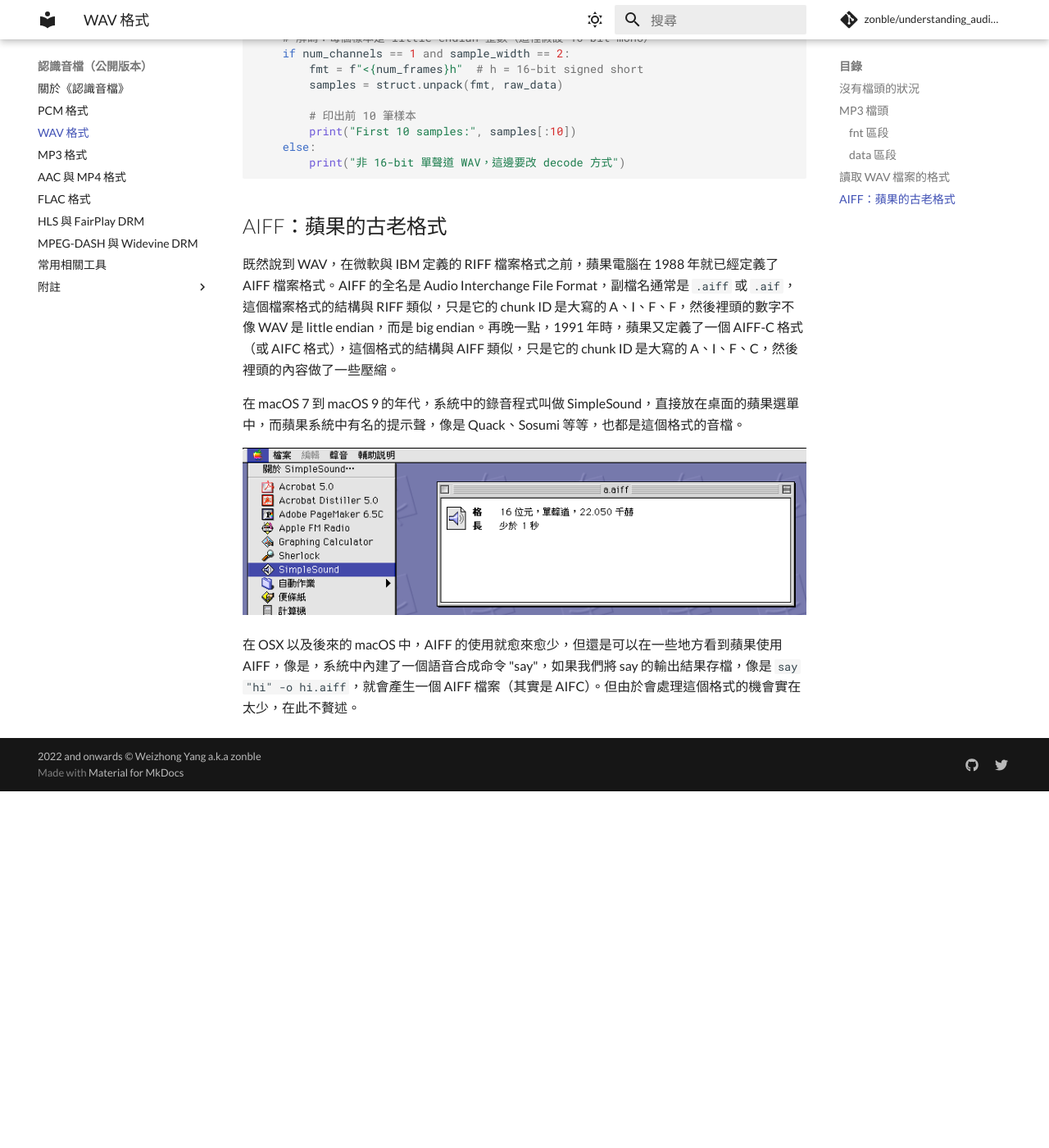
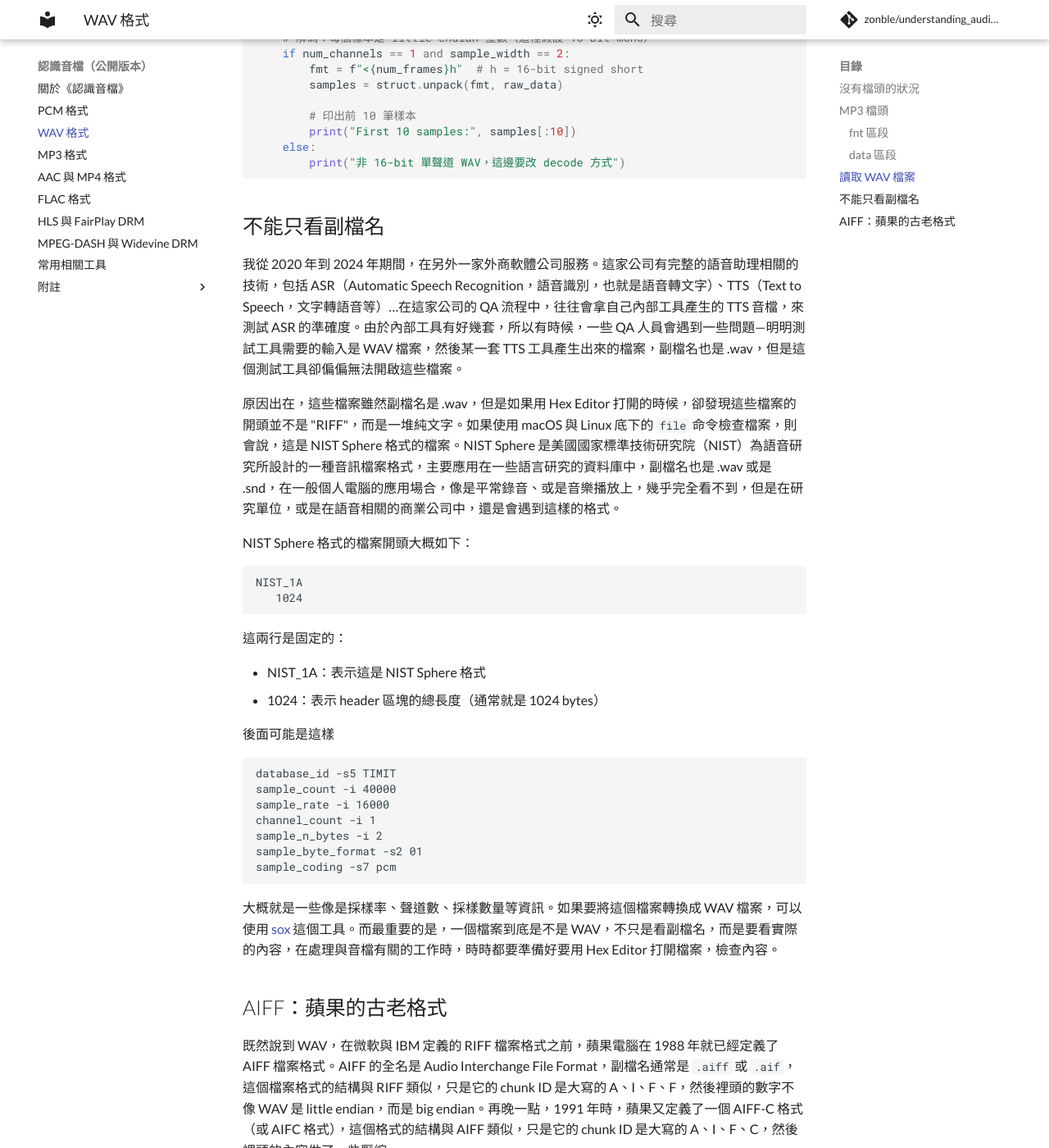
Before and after one commit to zonble/understanding_audio_files, an MkDocs documentation site: the page built from docs/wav/README.md, in a window 1280 px wide and 1400 px high, scrolled down 5416 px. Shown: the whole window at 82% size. Built offline with MkDocs 1.6.1 and Material for MkDocs 9.7.7, drawn with Linux system fonts in a browser that asks for light colours; comment, search, counter and statistics services are not loaded; before the commit the page ends 6381 px from its top, so only the background shows below that; some of the changed text lies outside the part shown.

Commit message:
Adds NIST Sphere format explanation
Explains the NIST Sphere audio format and how it differs from standard WAV files.

Discusses the importance of verifying file content beyond just the file extension, especially in audio processing contexts.

````diff
--- a/docs/wav/README.md
+++ b/docs/wav/README.md
@@ -145,6 +145,38 @@
 
 ```
 
+## 不能只看副檔名
+
+我從 2020 年到 2024 年期間，在另外一家外商軟體公司服務。這家公司有完整的語音助理相關的技術，包括 ASR（Automatic Speech Recognition，語音識別，也就是語音轉文字）、TTS（Text to Speech，文字轉語音等）…在這家公司的 QA 流程中，往往會拿自己內部工具產生的 TTS 音檔，來測試 ASR 的準確度。由於內部工具有好幾套，所以有時候，一些 QA 人員會遇到一些問題—明明測試工具需要的輸入是 WAV 檔案，然後某一套 TTS 工具產生出來的檔案，副檔名也是 .wav，但是這個測試工具卻偏偏無法開啟這些檔案。
+
+原因出在，這些檔案雖然副檔名是 .wav，但是如果用 Hex Editor 打開的時候，卻發現這些檔案的開頭並不是 "RIFF"，而是一堆純文字。如果使用 macOS 與 Linux 底下的 `file` 命令檢查檔案，則會說，這是 NIST Sphere 格式的檔案。NIST Sphere 是美國國家標準技術研究院（NIST）為語音研究所設計的一種音訊檔案格式，主要應用在一些語言研究的資料庫中，副檔名也是 .wav 或是 .snd，在一般個人電腦的應用場合，像是平常錄音、或是音樂播放上，幾乎完全看不到，但是在研究單位，或是在語音相關的商業公司中，還是會遇到這樣的格式。
+
+NIST Sphere 格式的檔案開頭大概如下：
+
+```
+NIST_1A
+   1024
+```
+
+這兩行是固定的：
+
+- NIST_1A：表示這是 NIST Sphere 格式
+- 1024：表示 header 區塊的總長度（通常就是 1024 bytes）
+
+後面可能是這樣
+
+```
+database_id -s5 TIMIT
+sample_count -i 40000
+sample_rate -i 16000
+channel_count -i 1
+sample_n_bytes -i 2
+sample_byte_format -s2 01
+sample_coding -s7 pcm
+```
+
+大概就是一些像是採樣率、聲道數、採樣數量等資訊。如果要將這個檔案轉換成 WAV 檔案，可以使用 [sox](http://sox.sourceforge.net/) 這個工具。而最重要的是，一個檔案到底是不是 WAV，不只是看副檔名，而是要看實際的內容，在處理與音檔有關的工作時，時時都要準備好要用 Hex Editor 打開檔案，檢查內容。
+
 ## AIFF：蘋果的古老格式
 
 既然說到 WAV，在微軟與 IBM 定義的 RIFF 檔案格式之前，蘋果電腦在 1988 年就已經定義了 AIFF 檔案格式。AIFF 的全名是 Audio Interchange File Format，副檔名通常是 `.aiff` 或 `.aif`，這個檔案格式的結構與 RIFF 類似，只是它的 chunk ID 是大寫的 A、I、F、F，然後裡頭的數字不像 WAV 是 little endian，而是 big endian。再晚一點，1991 年時，蘋果又定義了一個 AIFF-C 格式（或 AIFC 格式），這個格式的結構與 AIFF 類似，只是它的 chunk ID 是大寫的 A、I、F、C，然後裡頭的內容做了一些壓縮。
````
Also changed, not shown: other parts of docs/wav/README.md (+1 -1 lines), docs/pcm/README.md (+1 -1 lines).
